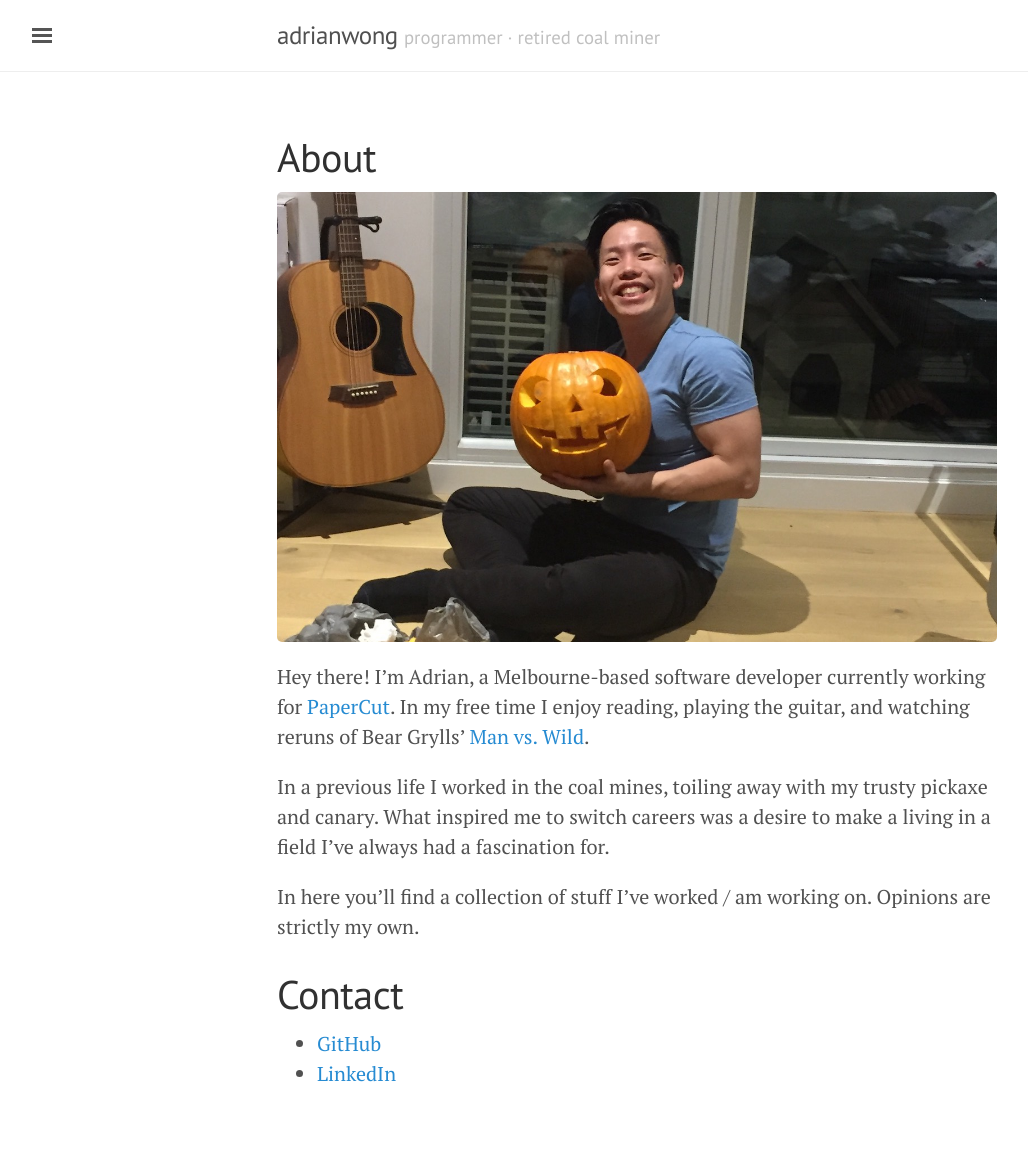
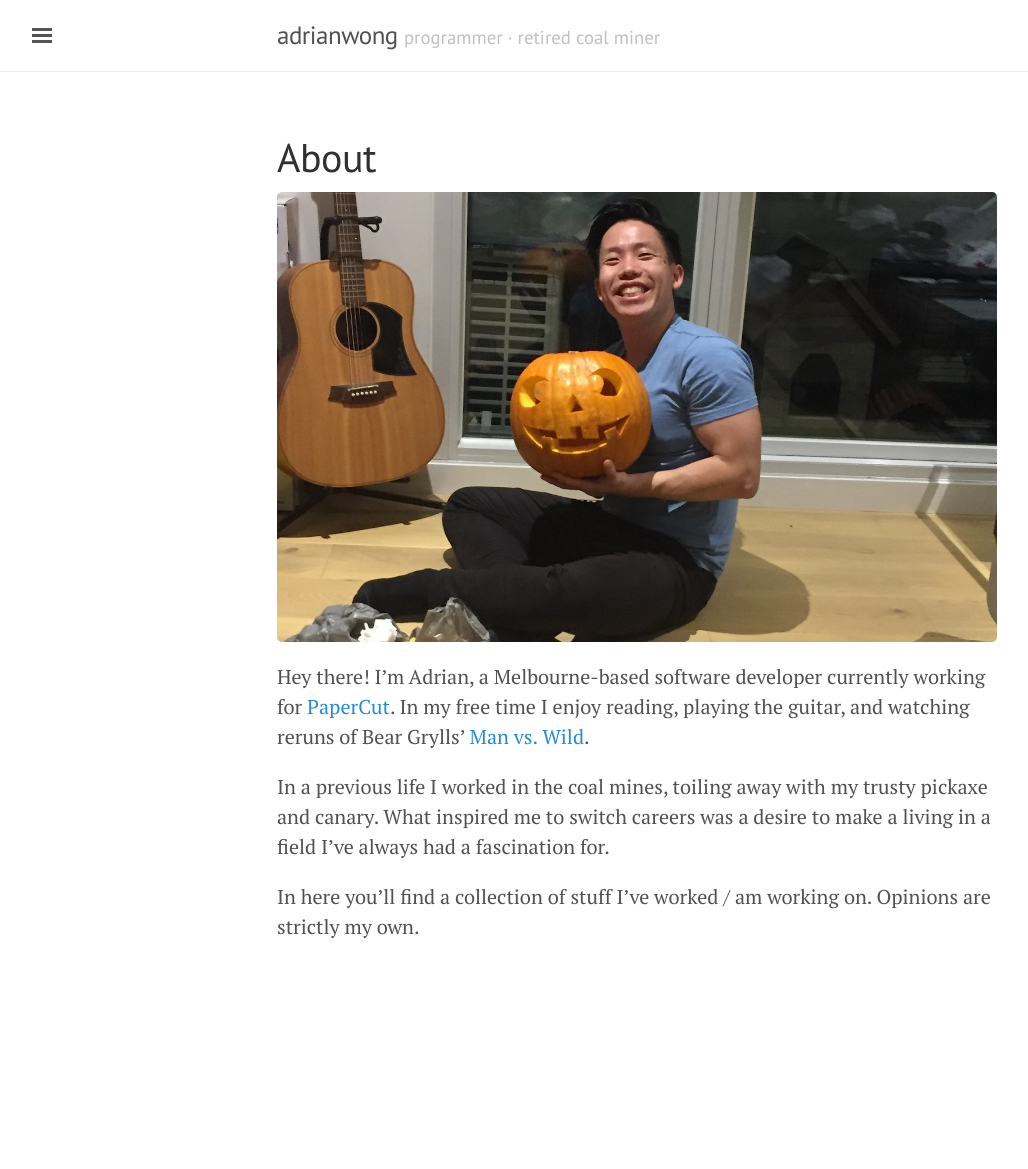
Before and after one commit to adrianwong/adrianwong.github.io, a Jekyll site: the page built from about.md, in a window 1280 px wide. Shown: the whole page, without its empty margins (3-1031 px from the left). Built offline with Jekyll 4.4.1, drawn with Linux system fonts in a browser that asks for light colours; after the commit the page ends 1022 px from its top, so only the background shows below that.

Commit message:
Remove contact details from 'About' page

```diff
--- a/about.md
+++ b/about.md
@@ -10,8 +10,3 @@ Hey there! I'm Adrian, a Melbourne-based software developer currently working fo
 In a previous life I worked in the coal mines, toiling away with my trusty pickaxe and canary. What inspired me to switch careers was a desire to make a living in a field I've always had a fascination for.
 
 In here you'll find a collection of stuff I've worked / am working on. Opinions are strictly my own.
-
-# Contact
-
-* [GitHub](https://github.com/adrianwong)
-* [LinkedIn](https://www.linkedin.com/in/adrian-wong-31bab653)
```
